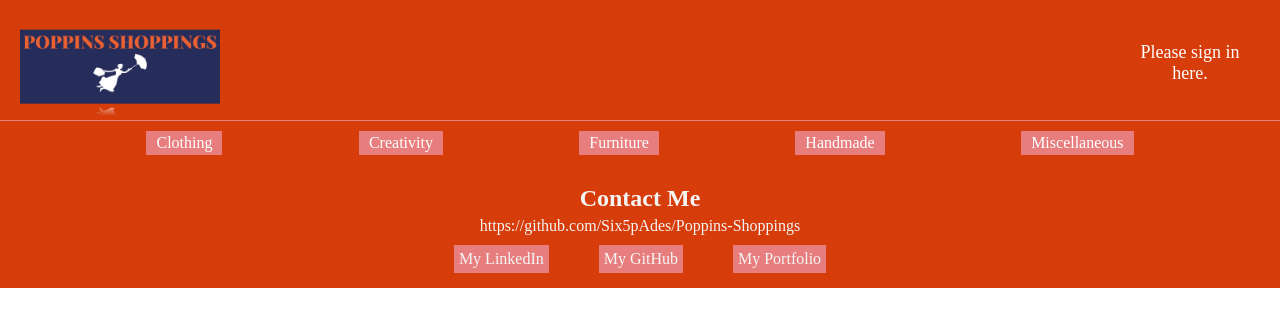
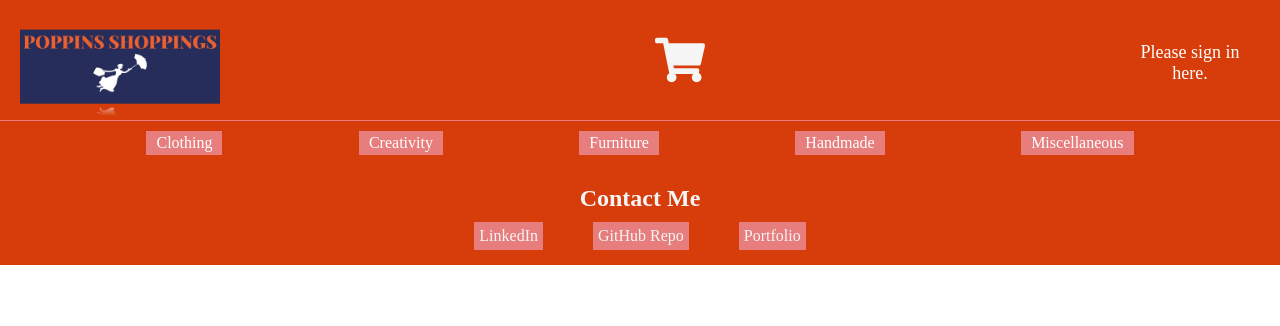
Before and after one commit to Six5pAdes/Poppins-Shoppins, a React (Vite) app in the folder react-vite/: page / in a window 1280 px wide. Shown: the top 326 px of the page. Built offline with nearby package versions, Linux system fonts and the light colour scheme; no server answers.

Commit message:
post-seeker checks

```diff
--- a/react-vite/src/components/Footer/Footer.jsx
+++ b/react-vite/src/components/Footer/Footer.jsx
@@ -5,7 +5,6 @@ function Footer() {
     return (
         <div className='footer-container'>
             <h2 className='contactme-txt'>Contact Me</h2>
-            <a className='gitlink' href='https://github.com/Six5pAdes/Poppins-Shoppings'>https://github.com/Six5pAdes/Poppins-Shoppings</a>
             <div className='icons-container'>
                 <a className='footer-icons-link' href='https://www.linkedin.com/in/austinhall-6spades/'>
                     {/* <svg className='foot-logos' width="40px" height="40px" viewBox="0 0 16 16" xmlns="http://www.w3.org/2000/svg" fill="none">
@@ -15,9 +14,9 @@ function Footer() {
                             <path fill="#0A66C2" d="M12.225 12.225h-1.778V9.44c0-.664-.012-1.519-.925-1.519-.926 0-1.068.724-1.068 1.47v2.834H6.676V6.498h1.707v.783h.024c.348-.594.996-.95 1.684-.925 1.802 0 2.135 1.185 2.135 2.728l-.001 3.14zM4.67 5.715a1.037 1.037 0 01-1.032-1.031c0-.566.466-1.032 1.032-1.032.566 0 1.031.466 1.032 1.032 0 .566-.466 1.032-1.032 1.032zm.889 6.51h-1.78V6.498h1.78v5.727zM13.11 2H2.885A.88.88 0 002 2.866v10.268a.88.88 0 00.885.866h10.226a.882.882 0 00.889-.866V2.865a.88.88 0 00-.889-.864z"></path>
                         </g>
                     </svg> */}
-                    My LinkedIn
+                    LinkedIn
                 </a>
-                <a className='footer-icons-link' href='https://github.com/Six5pAdes' target='_blank' rel='noreferrer'>
+                <a className='footer-icons-link' href='https://github.com/Six5pAdes/Poppins-Shoppings' target='_blank' rel='noreferrer'>
                     {/* <svg className='foot-logos' fill="#000000" width="40px" height="40px" viewBox="0 0 32 32" version="1.1" xmlns="http://www.w3.org/2000/svg">
                         <g id="SVGRepo_bgCarrier" strokeWidth="0"></g>
                         <g id="SVGRepo_tracerCarrier" strokeLinecap="round" strokeLinejoin="round"></g>
@@ -26,9 +25,9 @@ function Footer() {
                             <path d="M16 1.375c-8.282 0-14.996 6.714-14.996 14.996 0 6.585 4.245 12.18 10.148 14.195l0.106 0.031c0.75 0.141 1.025-0.322 1.025-0.721 0-0.356-0.012-1.3-0.019-2.549-4.171 0.905-5.051-2.012-5.051-2.012-0.288-0.925-0.878-1.685-1.653-2.184l-0.016-0.009c-1.358-0.93 0.105-0.911 0.105-0.911 0.987 0.139 1.814 0.718 2.289 1.53l0.008 0.015c0.554 0.995 1.6 1.657 2.801 1.657 0.576 0 1.116-0.152 1.582-0.419l-0.016 0.008c0.072-0.791 0.421-1.489 0.949-2.005l0.001-0.001c-3.33-0.375-6.831-1.665-6.831-7.41-0-0.027-0.001-0.058-0.001-0.089 0-1.521 0.587-2.905 1.547-3.938l-0.003 0.004c-0.203-0.542-0.321-1.168-0.321-1.821 0-0.777 0.166-1.516 0.465-2.182l-0.014 0.034s1.256-0.402 4.124 1.537c1.124-0.321 2.415-0.506 3.749-0.506s2.625 0.185 3.849 0.53l-0.1-0.024c2.849-1.939 4.105-1.537 4.105-1.537 0.285 0.642 0.451 1.39 0.451 2.177 0 0.642-0.11 1.258-0.313 1.83l0.012-0.038c0.953 1.032 1.538 2.416 1.538 3.937 0 0.031-0 0.061-0.001 0.091l0-0.005c0 5.761-3.505 7.029-6.842 7.398 0.632 0.647 1.022 1.532 1.022 2.509 0 0.093-0.004 0.186-0.011 0.278l0.001-0.012c0 2.007-0.019 3.619-0.019 4.106 0 0.394 0.262 0.862 1.031 0.712 6.028-2.029 10.292-7.629 10.292-14.226 0-8.272-6.706-14.977-14.977-14.977-0.006 0-0.013 0-0.019 0h0.001z"></path>
                         </g>
                     </svg> */}
-                    My GitHub
+                    GitHub Repo
                 </a>
-                <a className='footer-icons-link' href='https://six5pades.github.io/' target='_blank' rel='noreferrer'>My Portfolio</a>
+                <a className='footer-icons-link' href='https://six5pades.github.io/' target='_blank' rel='noreferrer'>Portfolio</a>
             </div>
         </div>
     )
--- a/react-vite/src/components/Navigation/Navigation.css
+++ b/react-vite/src/components/Navigation/Navigation.css
@@ -24,7 +24,7 @@
   cursor: pointer;
 }
 
-.profile-button {
+.profile-button, .nav-cart {
   position: relative;
   display: flex;
   align-items: center;
@@ -50,7 +50,7 @@
   text-align: center;
 }
 
-.dropdown-icon {
+.dropdown-icon, .cart-icon {
   display: flex;
   align-items: center;
   font-size: 50px;
@@ -74,6 +74,7 @@
 
 .profile-dropdown {
   position: absolute;
+  min-width: 150px;
   top: calc(100% + 10px);
   right: 0;
   background-color: #fff;
--- a/react-vite/src/components/Navigation/Navigation.jsx
+++ b/react-vite/src/components/Navigation/Navigation.jsx
@@ -3,6 +3,7 @@ import ProfileButton from "./ProfileButton";
 import SearchBar from "../Searchbar/Searchbar";
 import "./Navigation.css";
 import logo from "../../../images/Poppins's Shoppins.png"
+import { FaShoppingCart } from "react-icons/fa";
 
 function Navigation() {
   return (
@@ -18,6 +19,11 @@ function Navigation() {
           </NavLink>
         </div>
         <SearchBar className='search-contain' />
+        <div className="nav-cart">
+          <NavLink to='/orders'>
+            <FaShoppingCart className="cart-icon" />
+          </NavLink>
+        </div>
         <div className="nav-profile">
           <ProfileButton />
         </div>
--- a/react-vite/src/components/Navigation/ProfileButton.jsx
+++ b/react-vite/src/components/Navigation/ProfileButton.jsx
@@ -77,7 +77,7 @@ function ProfileButton() {
                 Create Product Listing
               </div>
               <hr className="profile-divider" />
-              <div
+              {/* <div
                 className="menu-item"
                 onClick={() => {
                   // alert("New feature coming soon")
@@ -85,7 +85,7 @@ function ProfileButton() {
                   closeMenu();
                 }}>
                 Manage Cart
-              </div>
+              </div> */}
               <hr className="profile-divider" />
               <div
                 className="menu-item"
```
Also changed, not shown: 1 other file (tests, documents, lock files or other folders).
